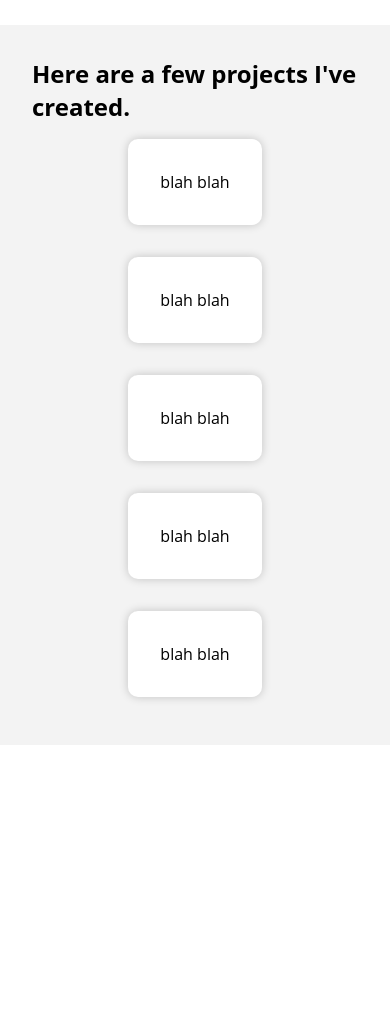
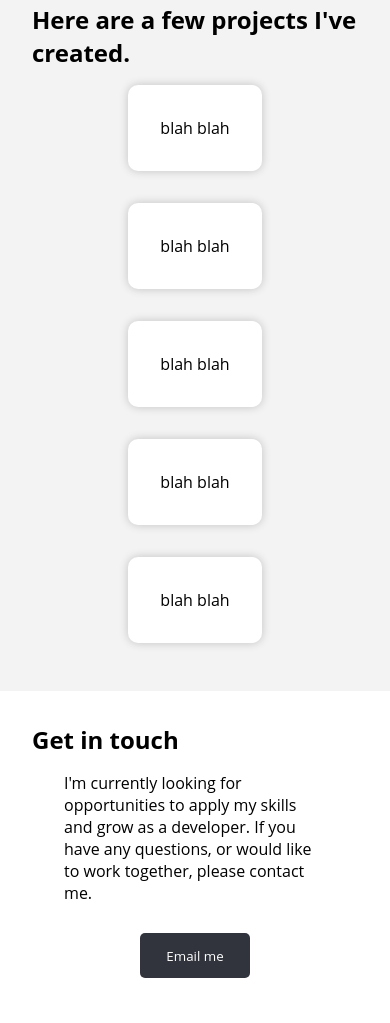
Before and after one commit to xclusive36/Portfolio, a plain HTML site: page index.html in a window 390 px wide. Shown: the part 941-1964 px from the top of the page. Before the commit the page ends 1686 px from the top, so only its background shows below. Drawn offline with Linux system fonts and the light colour scheme.

Commit message:
Added a responsive dummy contact section

```diff
--- a/assets/css/styles.css
+++ b/assets/css/styles.css
@@ -65,7 +65,7 @@ section {
 
 .description {
     display: flex;
-    background-color: #fff;
+    background-color: var(--nav-color);
     justify-content: space-evenly;
     align-items: center;
 }
@@ -73,7 +73,7 @@ section {
 #about-content {
     display: flex;
     flex-wrap: wrap;
-    background-color: #fff;
+    background-color: var(--nav-color);
     padding: 2em;
     display: flex;
     flex-wrap: wrap;
@@ -99,10 +99,36 @@ section {
     /* min-width: 300px;
     min-height: 300px; */
     padding: 2em;
-    background-color: #fff;
+    background-color: var(--nav-color);
     margin: 1em;
     border-radius: 10px;
     box-shadow: 0 0 10px rgba(0, 0, 0, 0.2);
+}
+
+#contact {
+    display: flex;
+    flex-direction: column;
+    padding: 2em;
+    background-color: var(--nav-color);
+}
+
+#contact p {
+    margin: 1em 2em;
+}
+
+#contact form {
+    text-decoration: none;
+    align-self: center;
+}
+
+button {
+    background-color: var(--nav-background-color);
+    color: var(--nav-color);
+    padding: 1em 2em;
+    border: none;
+    border-radius: 5px;
+    margin: 1em 0;
+    cursor: pointer;
 }
 
 /* ****** ****** */
--- a/index.html
+++ b/index.html
@@ -18,7 +18,6 @@
                 <span><a href="#about">About Me</a></span>
                 <span><a href="#work">Work</a></span>
                 <span><a href="#contact">Contact Me</a></span>
-                <span><a href="#resume">Resume</a></span>
             </nav>
         </header>
         <!-- Main -->
@@ -58,6 +57,20 @@
                     <div class="card">blah blah</div>
                 </div>
             </section>
+            <!-- Contact Section -->
+            <section id="contact">
+                <h2>Get in touch</h2>
+                <p>
+                    I'm currently looking for opportunities to apply my skills
+                    and grow as a developer. If you have any questions, or would
+                    like to work together, please contact me.
+                </p>
+                <form
+                    action="mailto:xclusive36+guild@gmail.com"
+                >
+                    <button type="submit">Email me</button>
+                </form>
+            </section>
         </main>
     </body>
 </html>
```
